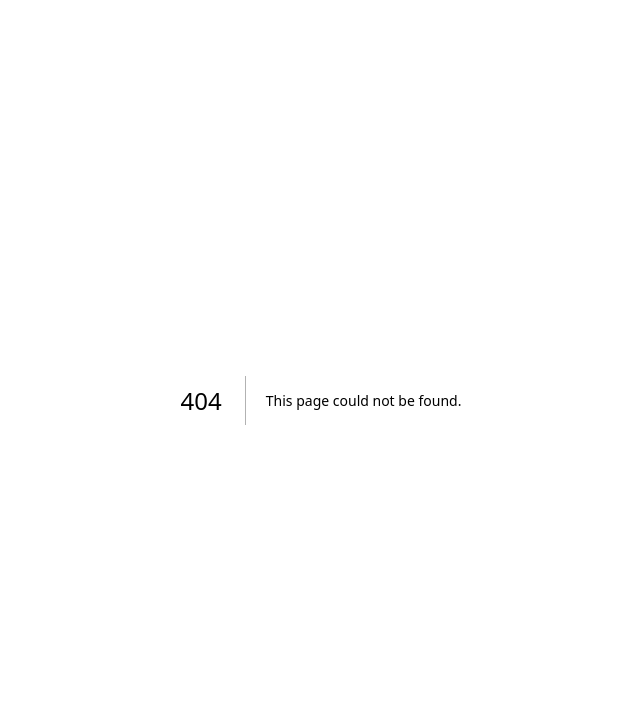
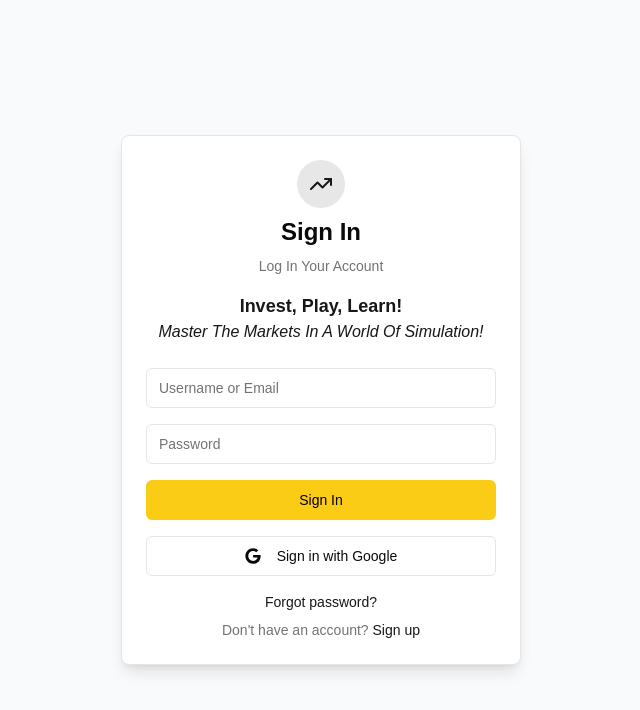
Before and after one commit to Nate8888/FinSim, a Next.js app in the folder frontend/finsim/: page /signup in a window 1280 px wide. Before the commit this address had no page. Shown: the top 710 px of the page, without its empty margins (319-959 px from the left). Built offline with nearby package versions, Linux system fonts and the light colour scheme.

Commit message:
signup (signin) page clone route

```diff
--- /dev/null
+++ b/frontend/finsim/app/signup/page.js
@@ -0,0 +1,108 @@
+'use client'
+
+import { useState } from 'react'
+import Link from 'next/link'
+import { TrendingUp } from 'lucide-react'
+
+import { Button } from '@/components/ui/button'
+import { Input } from '@/components/ui/input'
+import { Card, CardContent } from '@/components/ui/card'
+
+export default function Home() {
+  const [isLoading, setIsLoading] = useState(false)
+
+  async function onSubmit(e) {
+    e.preventDefault()
+    setIsLoading(true)
+    // TODO: authentication logic
+    setTimeout(() => setIsLoading(false), 1000)
+  }
+
+  return (
+    <div className="min-h-screen flex items-center justify-center bg-gray-50 px-4 py-12">
+      <Card className="w-full max-w-[400px] shadow-lg">
+        <CardContent className="pt-6">
+          <div className="flex flex-col items-center space-y-2 mb-4">
+            <div className="rounded-full bg-primary/10 p-3">
+              <TrendingUp className="h-6 w-6 text-primary" />
+            </div>
+            <h1 className="text-2xl font-bold text-center">Sign In</h1>
+            <p className="text-sm text-center text-muted-foreground">Log In Your Account</p>
+          </div>
+          <div className="text-center mb-6">
+            <p className="text-lg font-bold text-primary">
+              Invest, Play, Learn!
+            </p>
+            <i className="text-md text-primary">
+              Master The Markets In A World Of Simulation!
+            </i>
+          </div>
+          <form onSubmit={onSubmit} className="space-y-4">
+            <div className="space-y-2">
+              <Input
+                id="email"
+                placeholder="Username or Email"
+                type="email"
+                autoCapitalize="none"
+                autoComplete="email"
+                autoCorrect="off"
+                disabled={isLoading}
+                required
+              />
+            </div>
+            <div className="space-y-2">
+              <Input
+                id="password"
+                placeholder="Password"
+                type="password"
+                autoComplete="current-password"
+                disabled={isLoading}
+                required
+              />
+            </div>
+            <Button className="w-full bg-yellow-400 hover:bg-yellow-500 text-black" disabled={isLoading}>
+              {isLoading ? 'Signing in...' : 'Sign In'}
+            </Button>
+            <Button
+              variant="outline"
+              type="button"
+              className="w-full"
+              disabled={isLoading}
+              onClick={() => {
+                // TODO: Google sign-in logic here
+              }}
+            >
+              <svg
+                className="mr-2 h-4 w-4"
+                aria-hidden="true"
+                focusable="false"
+                data-prefix="fab"
+                data-icon="google"
+                role="img"
+                xmlns="http://www.w3.org/2000/svg"
+                viewBox="0 0 488 512"
+              >
+                <path
+                  fill="currentColor"
+                  d="M488 261.8C488 403.3 391.1 504 248 504 110.8 504 0 393.2 0 256S110.8 8 248 8c66.8 0 123 24.5 166.3 64.9l-67.5 64.9C258.5 52.6 94.3 116.6 94.3 256c0 86.5 69.1 156.6 153.7 156.6 98.2 0 135-70.4 140.8-106.9H248v-85.3h236.1c2.3 12.7 3.9 24.9 3.9 41.4z"
+                ></path>
+              </svg>
+              Sign in with Google
+            </Button>
+          </form>
+          <div className="mt-4 text-center text-sm">
+            <Link href="/forgot-password" className="text-primary hover:underline">
+              Forgot password?
+            </Link>
+          </div>
+          <div className="mt-2 text-center text-sm text-muted-foreground">
+            {"Don't have an account? "}
+            <Link href="/sign-up" className="text-primary hover:underline">
+              Sign up
+            </Link>
+          </div>
+        </CardContent>
+      </Card>
+    </div>
+  )
+}
```
